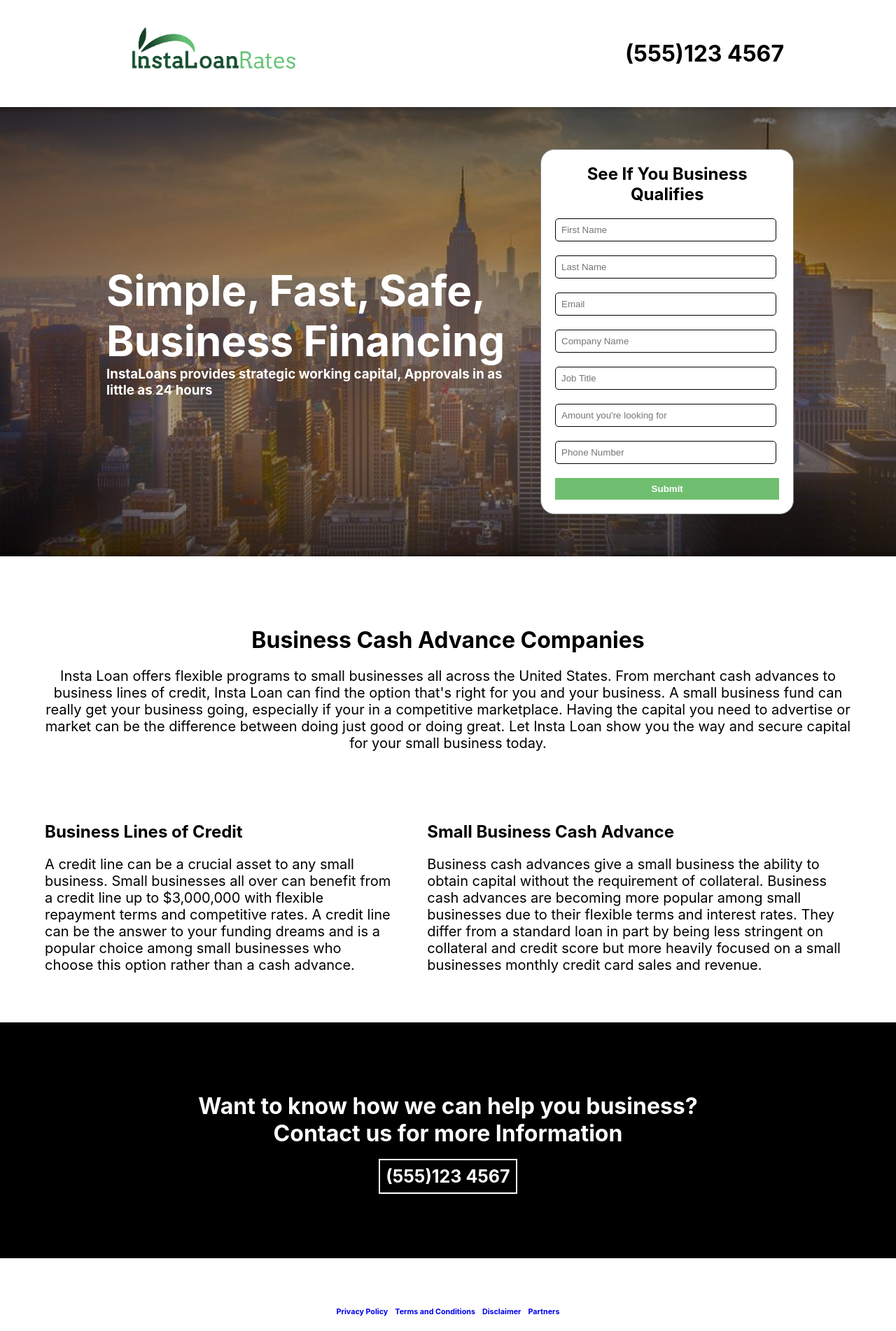
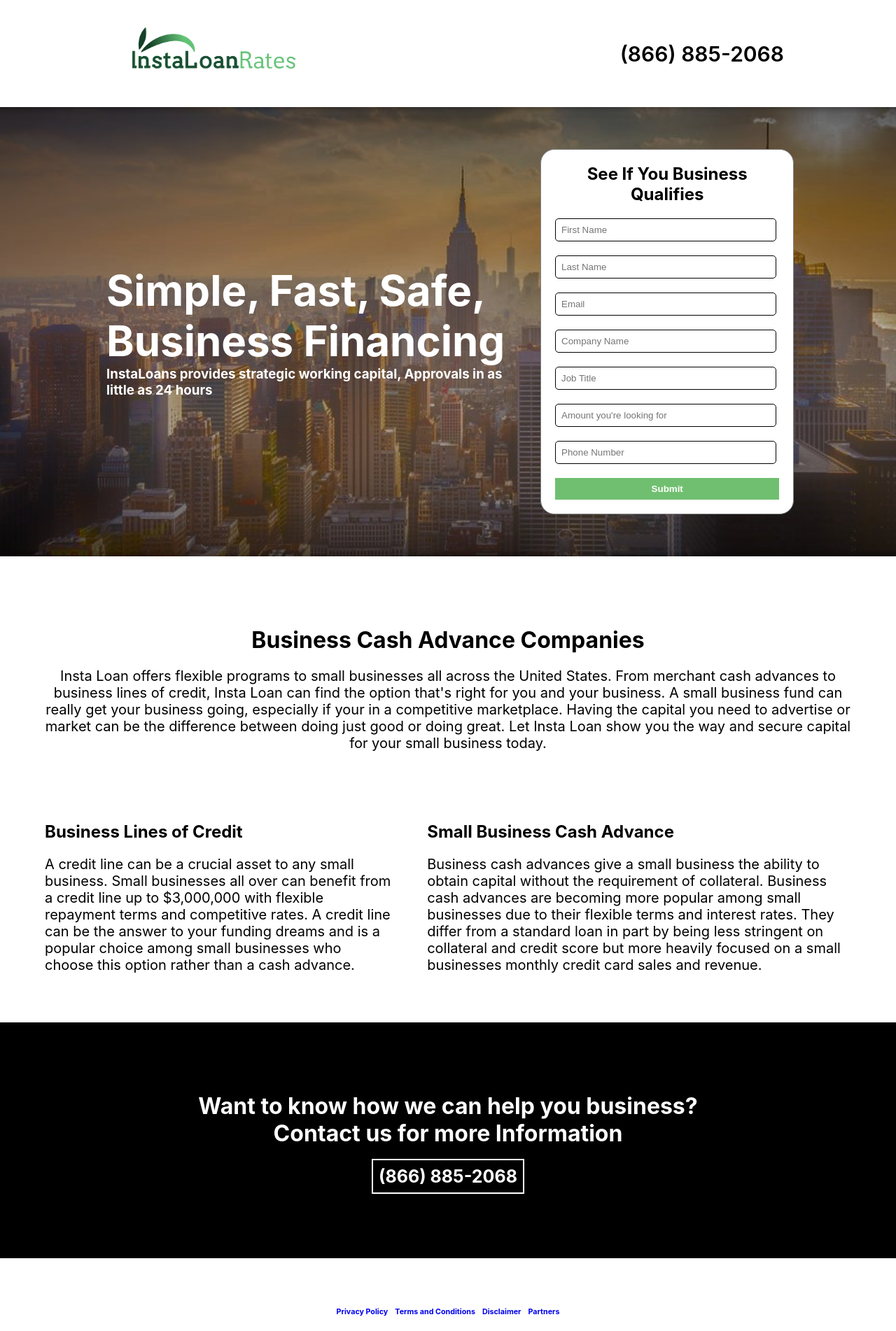
Before and after one commit to axad-capital/insta-loan-rates, a React (Create React App) app in the folder client/: page / in a window 1280 px wide. Shown: the top 1902 px of the page at 70% size. Built offline with nearby package versions, Linux system fonts and the light colour scheme.

Commit message:
updated number

```diff
--- a/client/src/components/HomeComp/HomeComp.js
+++ b/client/src/components/HomeComp/HomeComp.js
@@ -14,7 +14,7 @@ const HomeComp = () => {
                     <img src={Logo} alt="Logo" className="logo" />
                 </div>
                 <div className="navbar-number-container">
-                    <h1 className="nav-number">(555)123 4567</h1>
+                    <a href='tel:8668852068' className="nav-number">(866) 885-2068</a>
                 </div>
             </div>
 
@@ -52,7 +52,7 @@ const HomeComp = () => {
                 <h1 className="contact-title">Want to know how we can help you business?</h1>
                 <h1 className="contact-title">Contact us for more Information</h1>
                 <br />
-                <h1 className="contact-title"><span className='contact-number'>(555)123 4567</span></h1>
+                <h1 className="contact-title"><a  href='tel:8668852068' className='contact-number'>(866) 885-2068</a></h1>
             </div>
 
         <Footer />
--- a/client/src/components/HomeComp/homeComp.css
+++ b/client/src/components/HomeComp/homeComp.css
@@ -8,6 +8,13 @@
 
 .logo {
     width: 290px;
+}
+
+.nav-number {
+    text-decoration: none;
+    font-size: 30px;
+    color: black;
+    font-weight: 600;
 }
 
 .header-container {
@@ -70,6 +77,8 @@
     border: 2px solid white;
     padding: 8px;
     font-size: 25px;
+    text-decoration: none;
+    color: white;
 }
 
 .contact-title {
```
